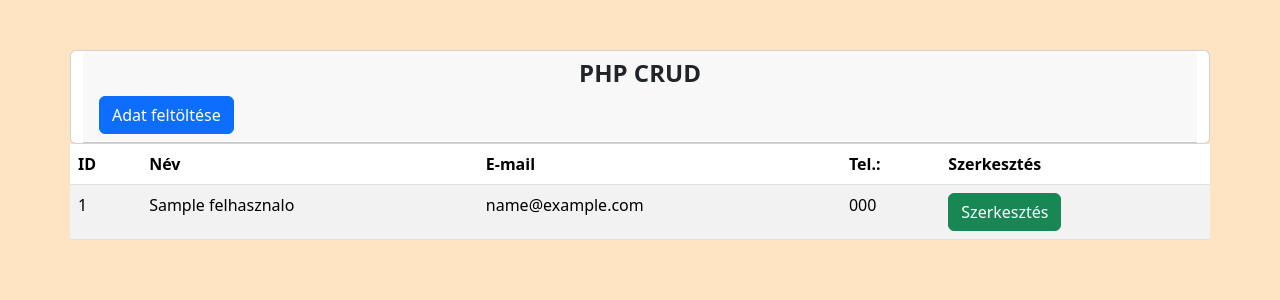
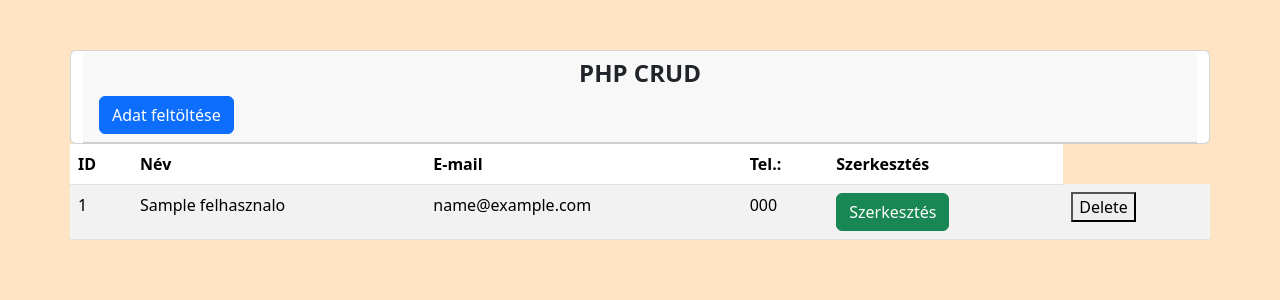
Before and after one commit to Reni98/PHP_alapok, a PHP site: page / in a window 1280 px wide. Shown: the top 300 px of the page. Run offline with PHP 8.4, Linux system fonts and the light colour scheme; tables that the repository leaves empty or names only in its code hold one stand-in row (values such as "Sample post").

Commit message:
Update index.php

```diff
--- a/Crud_project/index.php
+++ b/Crud_project/index.php
@@ -48,6 +48,12 @@
                                  <td>
                                     <a class="btn btn-success" href="edit.php?id=<?php echo $row['id'];  ?> ">Szerkesztés</a>
                                 </td>
+                                 <td>
+                                        <form action="code.php" method="POST">
+                                        <input type="hidden" name="id" value="<?php echo $row['id'];?>">
+                                         <button type="submit" name="delete_btn">Delete</button>
+                                        </form>
+                                    </td>
                             </tr>
                                 <?php
                                     }
```
